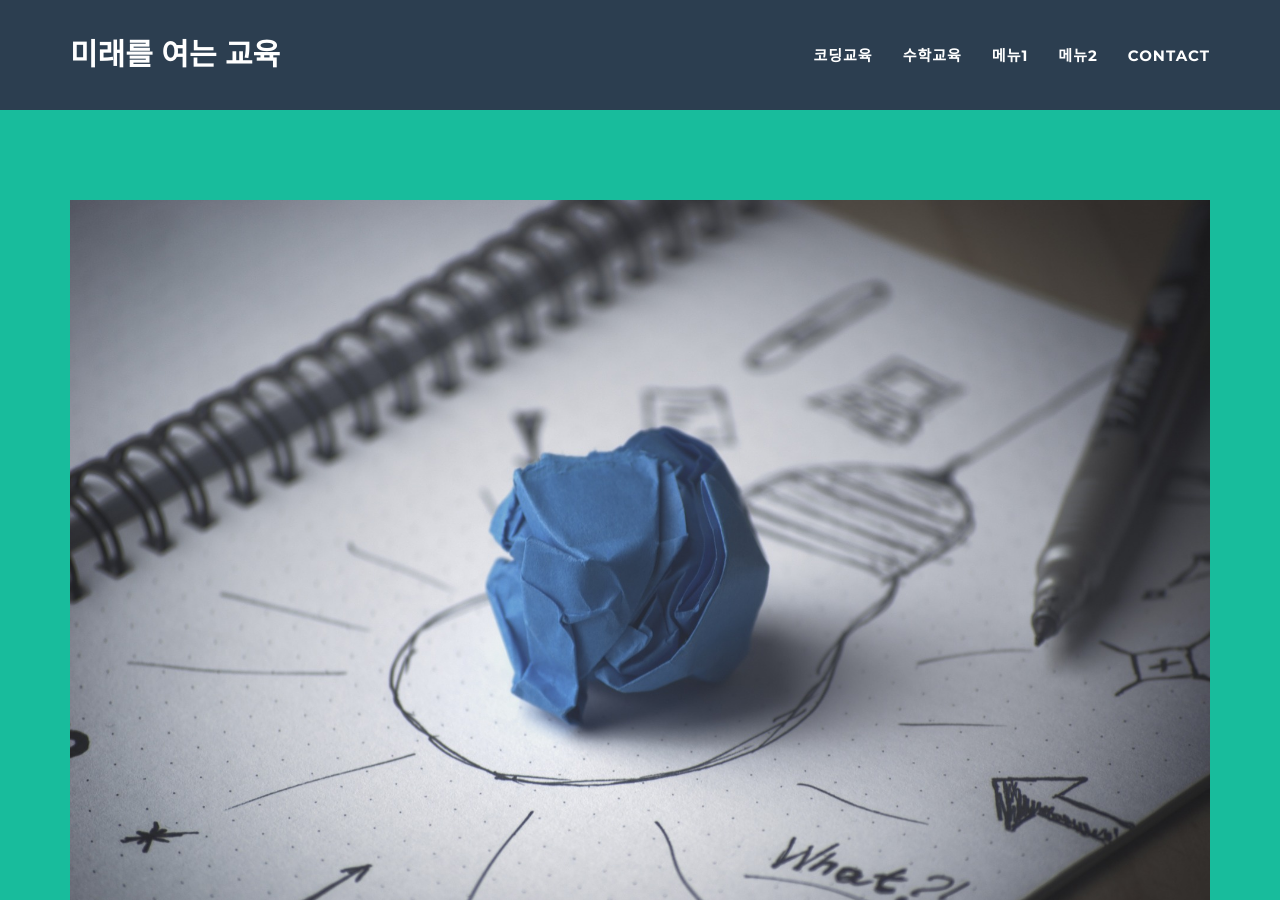
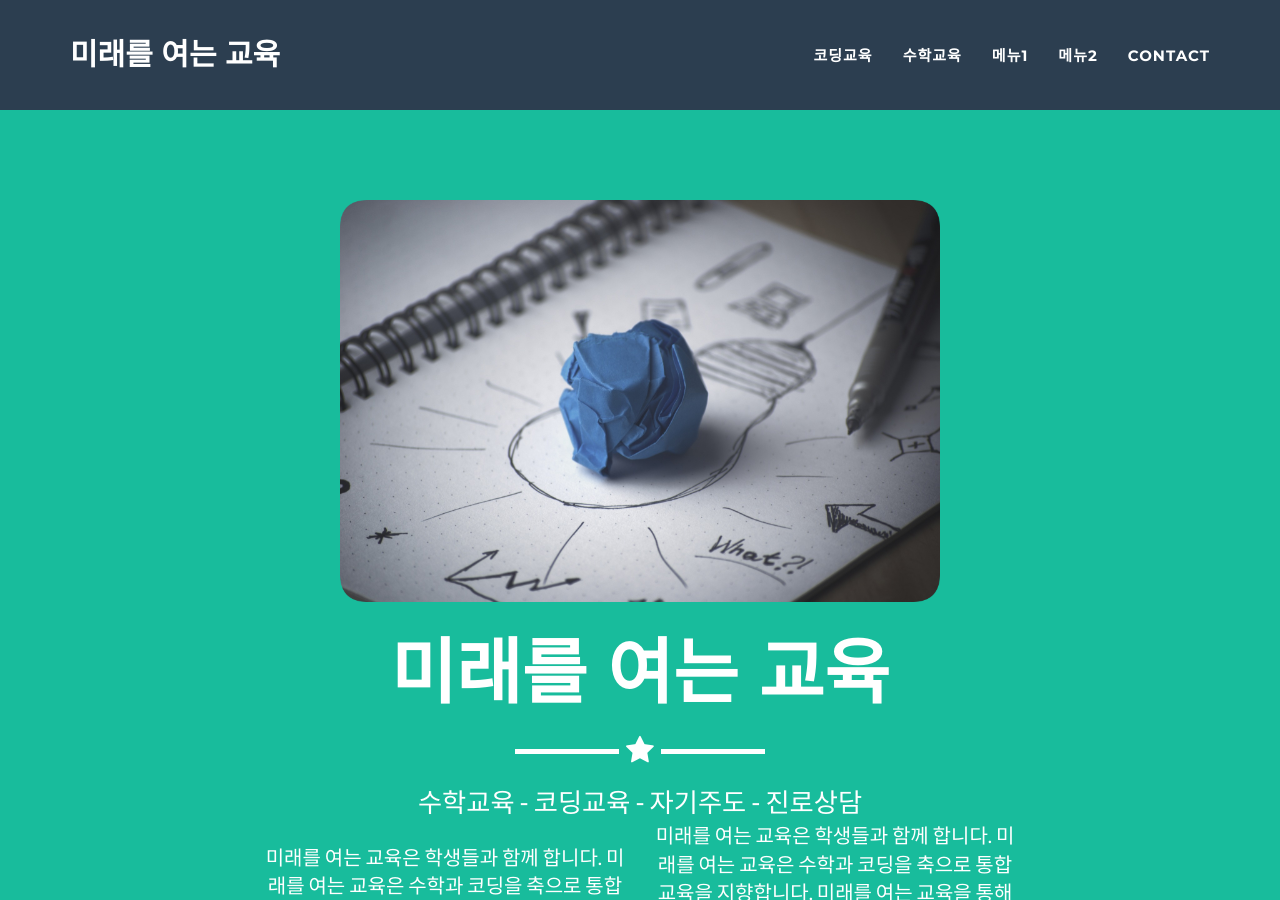
Before and after one commit to eventia/eventia.github.io, a Jekyll site: the page built from index.html, in a window 1280 px wide and 900 px high. Built offline with Jekyll 4.4.1, drawn with Linux system fonts in a browser that asks for light colours.

Commit message:
HomePage 2019-02-08-[23:38]

```diff
--- a/_includes/header.html
+++ b/_includes/header.html
@@ -3,7 +3,7 @@
         <div class="container">
             <div class="row">
                 <div class="col-lg-12">
-                    <img class="img-responsive" src="img/creativity-819371_1920.jpg" alt="">
+                    <img class="img-responsive" src="img/home0101.png" alt="">
 
                     <div class="intro-text">
                         <span class="name">{{ site.title }}</span>
```
Also changed, not shown: img/home0101.png (added).
